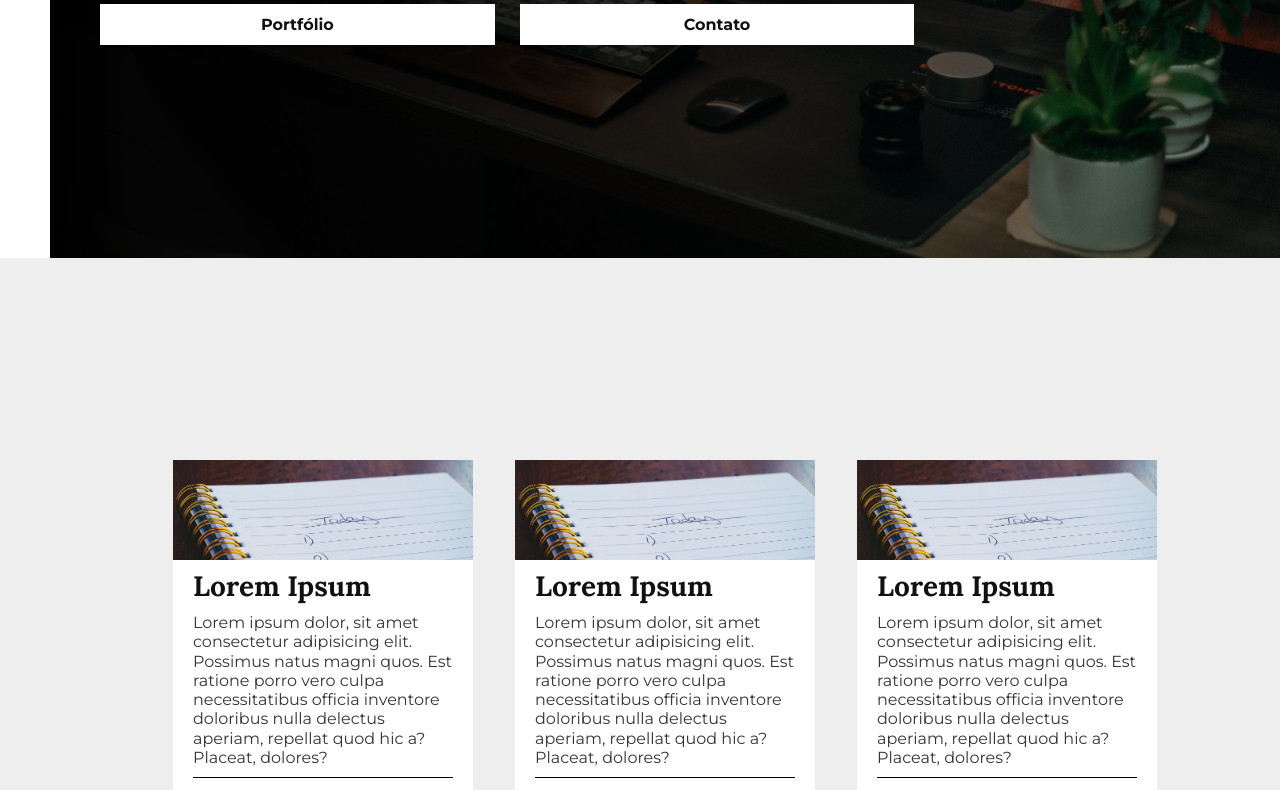
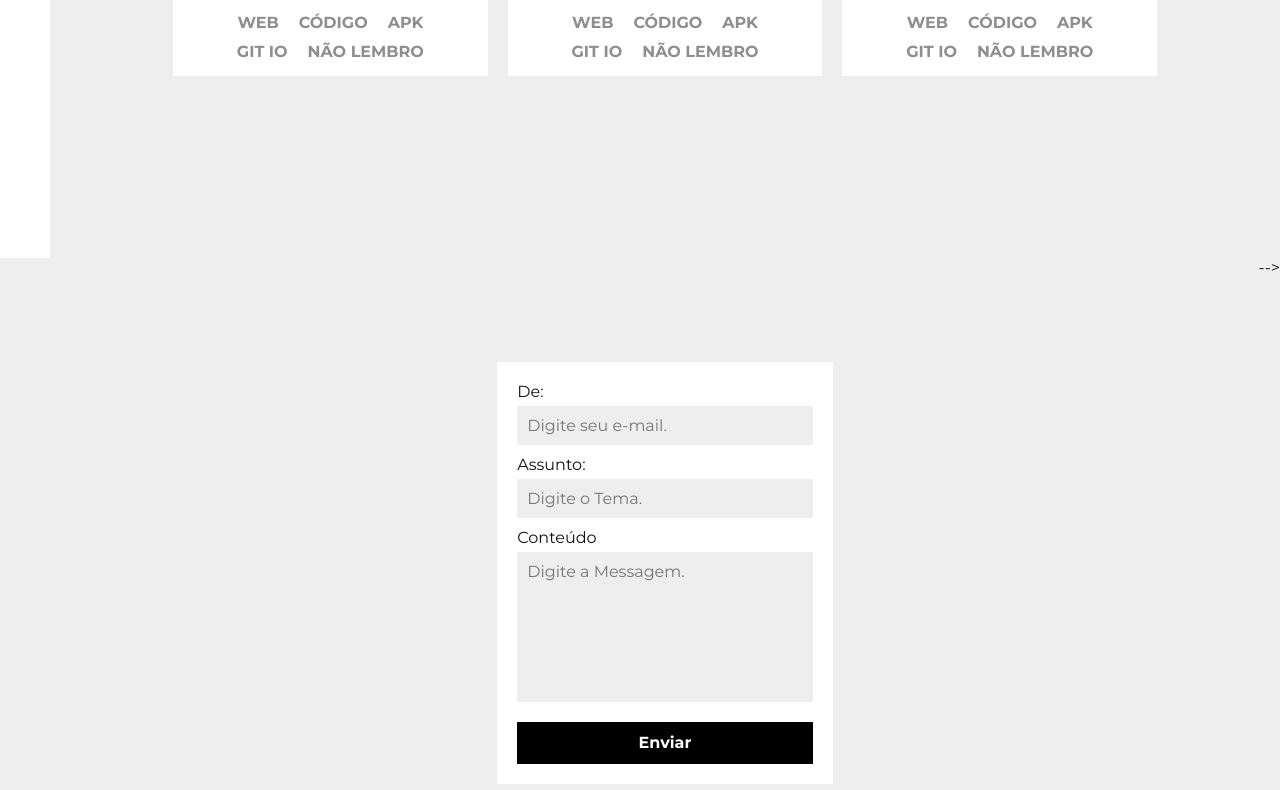
Before and after one commit to SamarionJunior/MyWebSite, a plain HTML site: page index.html in a window 1280 px wide. Shown: the part 542-1332 px from the top of the page. Drawn offline with Linux system fonts and the light colour scheme.

Commit message:
Pagian projetos Finalizada

```diff
--- a/index.html
+++ b/index.html
@@ -36,7 +36,7 @@
 
             </div>
 
-            <div class="Content" id="Content1">
+            <!-- <div class="Content" id="Content1">
                 <div class="Home">
                     <div class="Section">
 
@@ -61,7 +61,7 @@
                         </div>
                     </div>
                 </div>
-            </div>
+            </div> -->
 
             <div class="Content" id="Content2">
 
--- a/style.css
+++ b/style.css
@@ -241,18 +241,19 @@ html{
                 .Project{
                     margin: 1rem;
                     width: 100%;
-                    max-width: 300px;
-                    min-width: 100px;
+                    max-width: 660px;
+                    min-width: 280px;
                     height: auto;
                     min-height: 100px;
                     background-color: white;
                 }
                     .Thumbnail{
                         width: 100%;
-                        max-width: 300px;
-                        min-width: 100px;
+                        max-width: 660px;
+                        min-width: 280px;
                         height: auto;
-                        min-height: 100px;
+                        max-height: 330px;
+                        min-height: 140px;
                         position: relative;
                     }
                     .Thumbnail::before{
@@ -304,7 +305,7 @@ html{
                         align-items: center;
                     }
                         .ProjectButton{
-                            opacity: 50%;
+                            color: #8e8e8e;
                             display: inline;
                             padding: 0.5rem 1rem;
                             text-align: center;
@@ -313,7 +314,7 @@ html{
                             cursor: pointer;
                         }
                         .ProjectButton:hover{
-                            opacity: 85%;
+                            color: #000;
                             text-decoration: underline;
                         }
 
```
